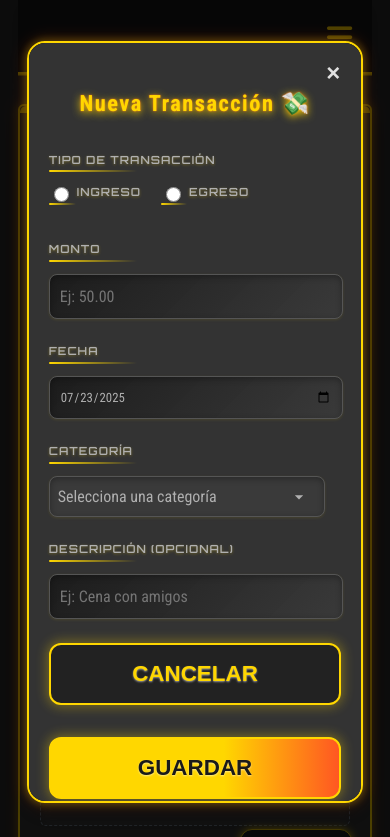
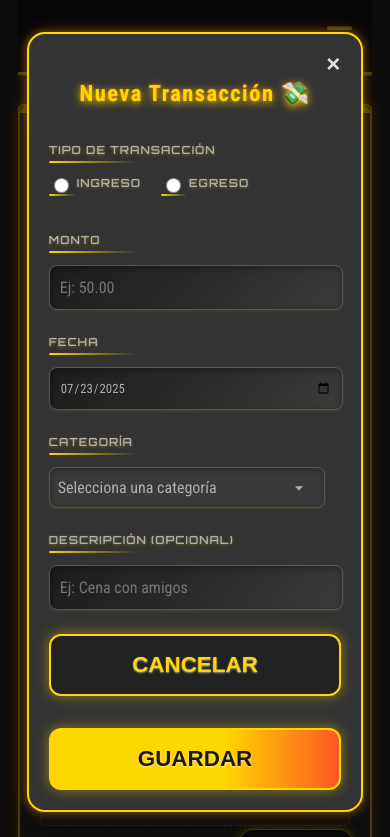
Before and after one commit to EliabParra/finanzas-personales, a plain HTML site: page index.html in a window 390 px wide. Both pictures are taken after a click on the button "NUEVA TRANSACCIÓN". Shown: the top 837 px of the page. Drawn offline with nearby package versions, Linux system fonts and the light colour scheme.

Commit message:
Update modal content dimensions for improved responsiveness

```diff
--- a/src/css/UI/modal.css
+++ b/src/css/UI/modal.css
@@ -161,7 +161,8 @@
     .modal-content {
         width: 80%;
         padding: 20px;
-        height: 90%;
+        max-height: 90%;
+        height: auto;
     }
     .modal-title {
         font-size: 1.8em;
```
